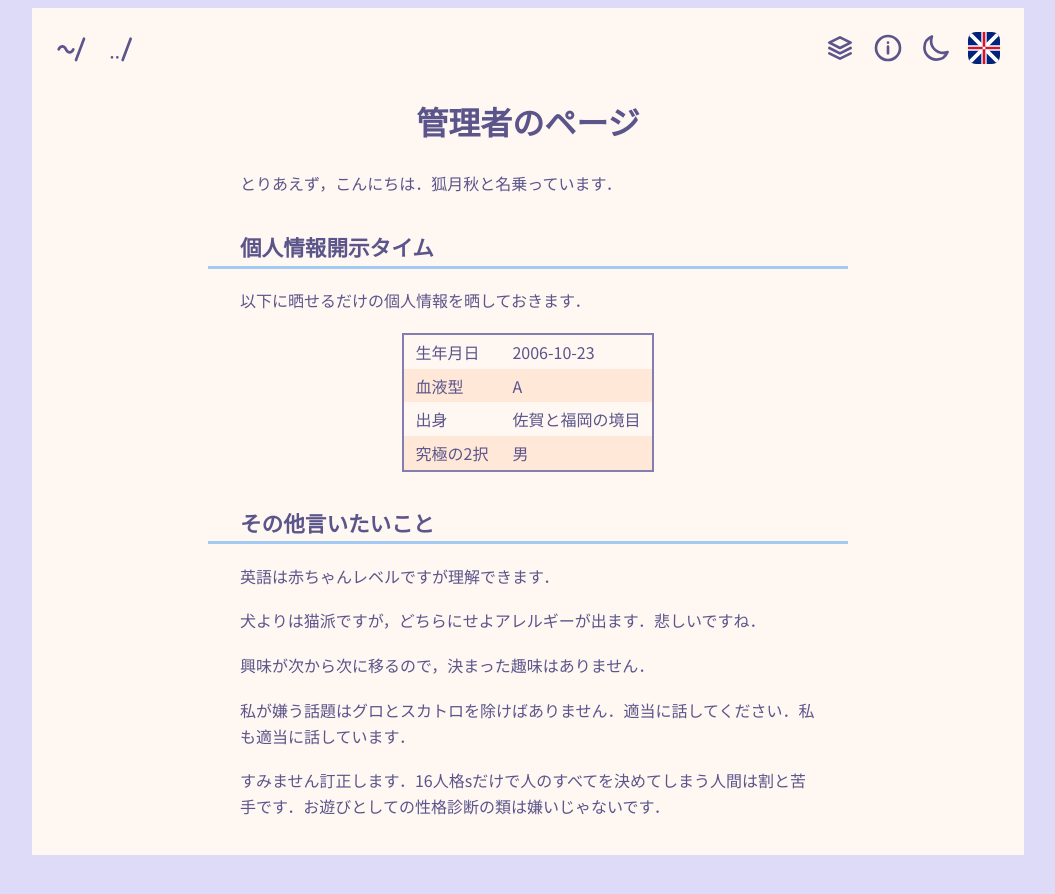
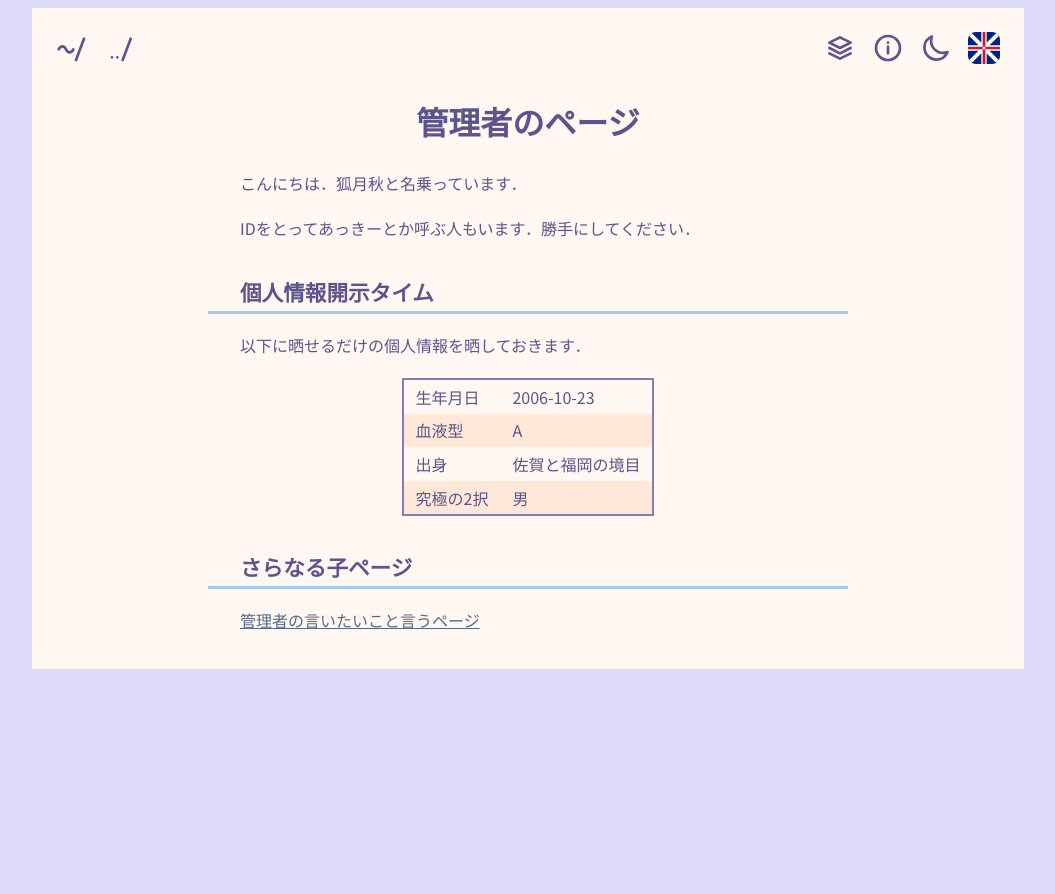
Before and after one commit to akky1023/akky1023.github.io, a Jekyll site: the page built from ja/about/me/index.md, in a window 1280 px wide. Shown: the top 894 px of the page, without its empty margins (112-1167 px from the left). Built offline with Jekyll 4.4.1, drawn with Linux system fonts in a browser that asks for light colours.

Commit message:
update index

```diff
--- a/ja/about/me/index.md
+++ b/ja/about/me/index.md
@@ -1,8 +1,12 @@
 ---
 title: 管理者のページ
+lang: ja
 layout: child
 ---
-とりあえず，こんにちは．狐月秋と名乗っています．
+
+こんにちは．狐月秋と名乗っています．
+
+IDをとってあっきーとか呼ぶ人もいます．勝手にしてください．
 
 ## 個人情報開示タイム
 以下に晒せるだけの個人情報を晒しておきます．
@@ -12,13 +16,5 @@ layout: child
 | 出身 | 佐賀と福岡の境目 |
 | 究極の2択 | 男 |
 
-## その他言いたいこと
-英語は赤ちゃんレベルですが理解できます．
-
-犬よりは猫派ですが，どちらにせよアレルギーが出ます．悲しいですね．
-
-興味が次から次に移るので，決まった趣味はありません．
-
-私が嫌う話題はグロとスカトロを除けばありません．適当に話してください．私も適当に話しています．
-
-すみません訂正します．16人格sだけで人のすべてを決めてしまう人間は割と苦手です．お遊びとしての性格診断の類は嫌いじゃないです．
+## さらなる子ページ
+[管理者の言いたいこと言うページ](/ja/about/me/deeper/)
```
Also changed, not shown: ja/about/index.md (+18 -1 lines), ja/about/me/deeper/index.md (added, +109 -0 lines), ja/index.md (+3 -8 lines).
